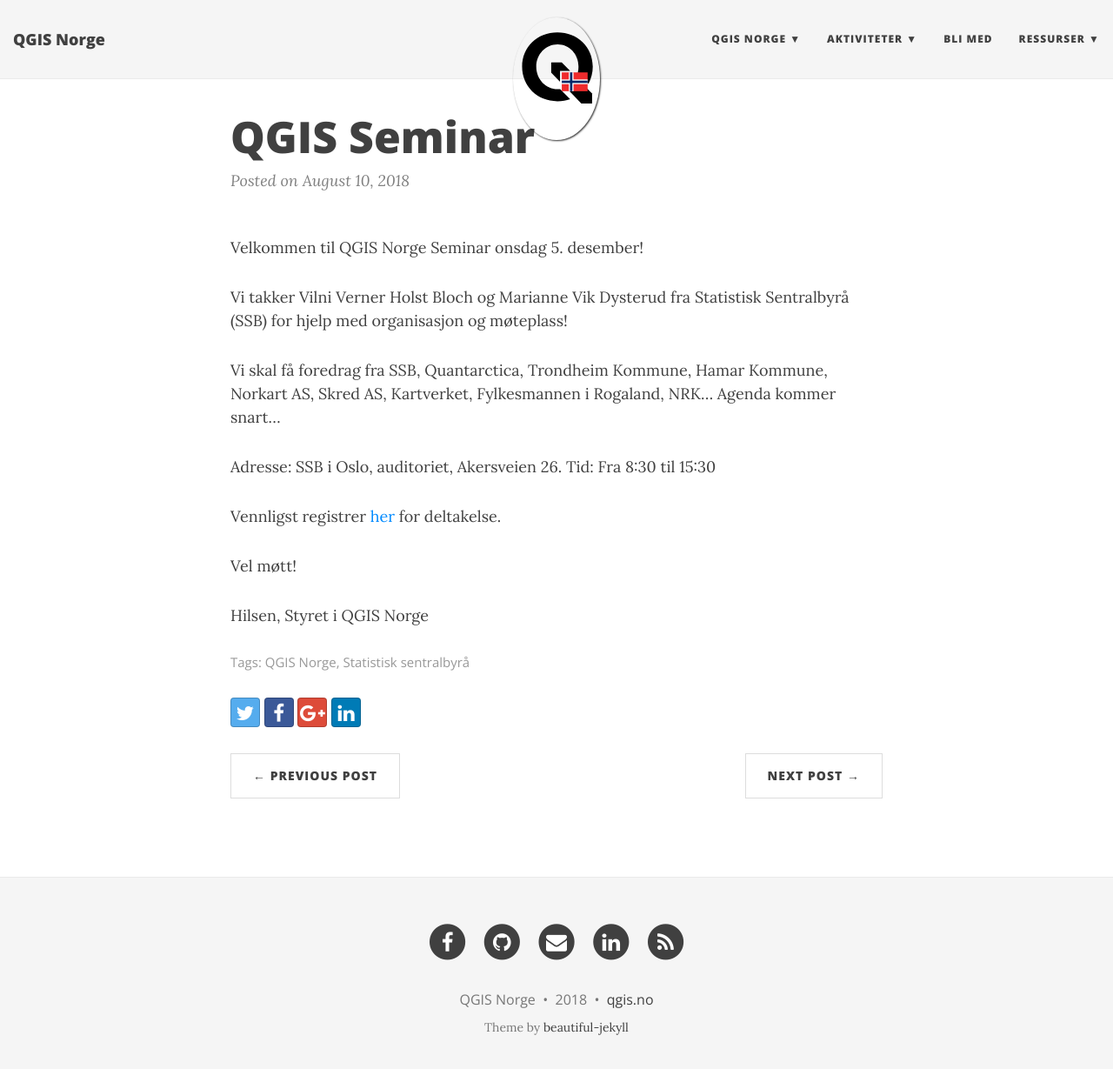
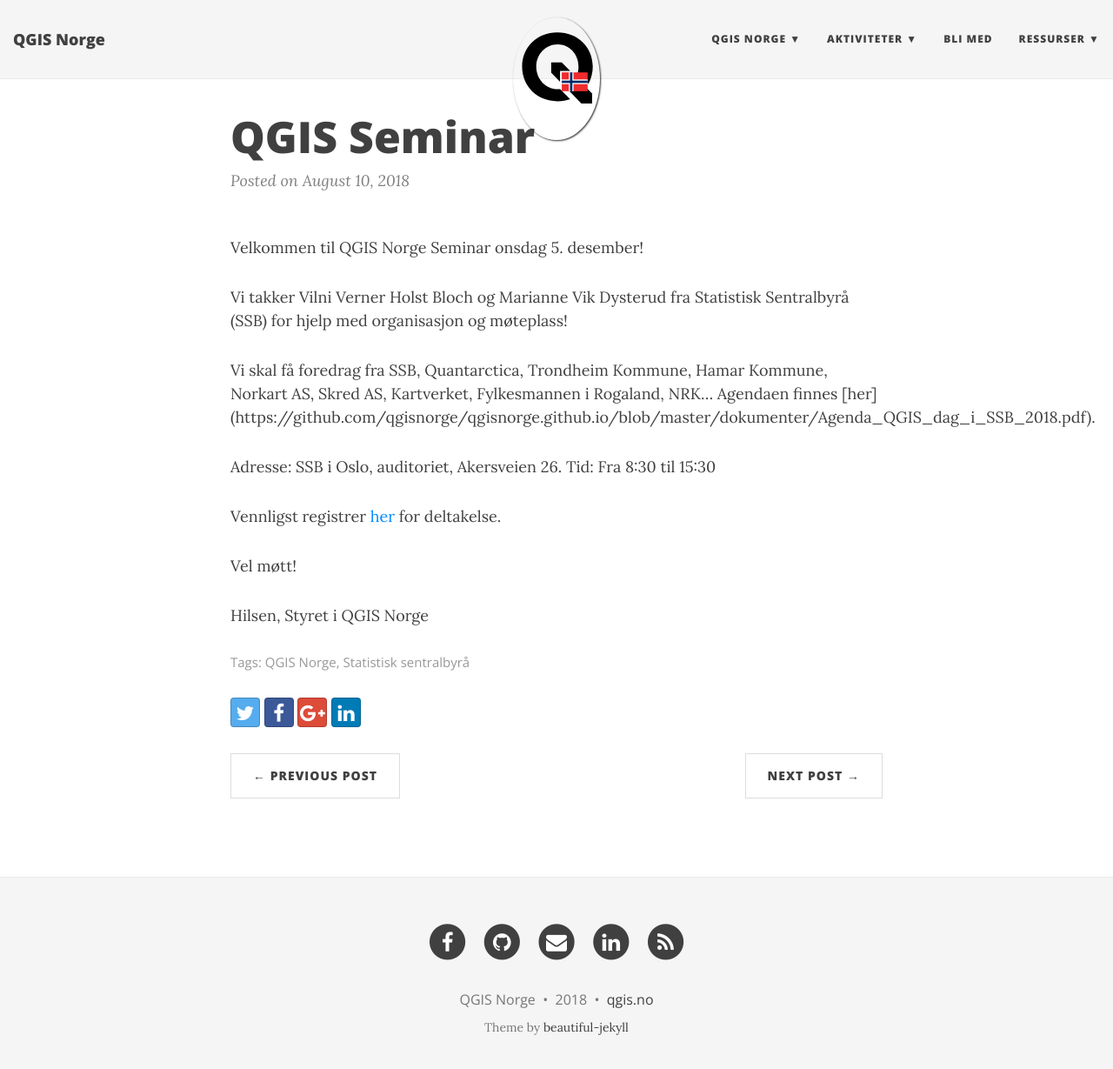
Before and after one commit to qgisnorge/qgisnorge.github.io, a Jekyll site: the page built from _posts/2018-08-10-QGIS_seminar.md, in a window 1280 px wide and 1242 px high. Shown: the top 1229 px of the window at 87% size. Built offline with Jekyll 4.4.1, drawn with Linux system fonts in a browser that asks for light colours; nearby versions of some CDN libraries; comment, search, counter and statistics services are not loaded.

Commit message:
agenda for qgis seminar publisert som pdf
agenda for qgis seminar publisert som pdf

```diff
--- a/_posts/2018-08-10-QGIS_seminar.md
+++ b/_posts/2018-08-10-QGIS_seminar.md
@@ -9,7 +9,8 @@
 Vi takker Vilni Verner Holst Bloch og Marianne Vik Dysterud fra Statistisk Sentralbyrå (SSB) for hjelp med organisasjon og møteplass!
 
 Vi skal få foredrag fra SSB, Quantarctica, Trondheim Kommune, Hamar Kommune, Norkart AS, Skred AS, Kartverket, Fylkesmannen i Rogaland, NRK...
-Agenda kommer snart...
+Agendaen finnes [her]
+(https://github.com/qgisnorge/qgisnorge.github.io/blob/master/dokumenter/Agenda_QGIS_dag_i_SSB_2018.pdf).
 
 Adresse: SSB i Oslo, auditoriet, Akersveien 26.
 Tid: Fra 8:30 til 15:30
```
